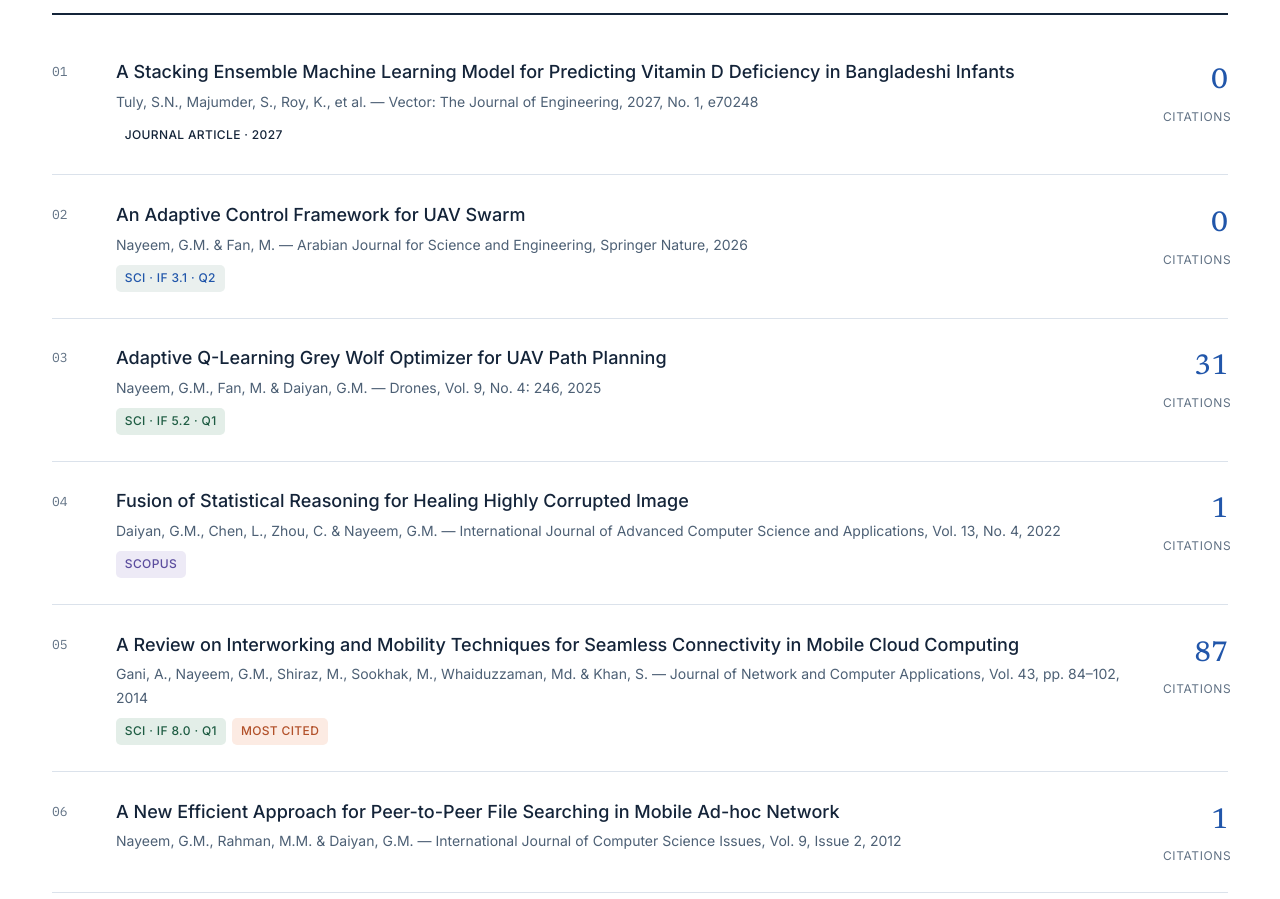
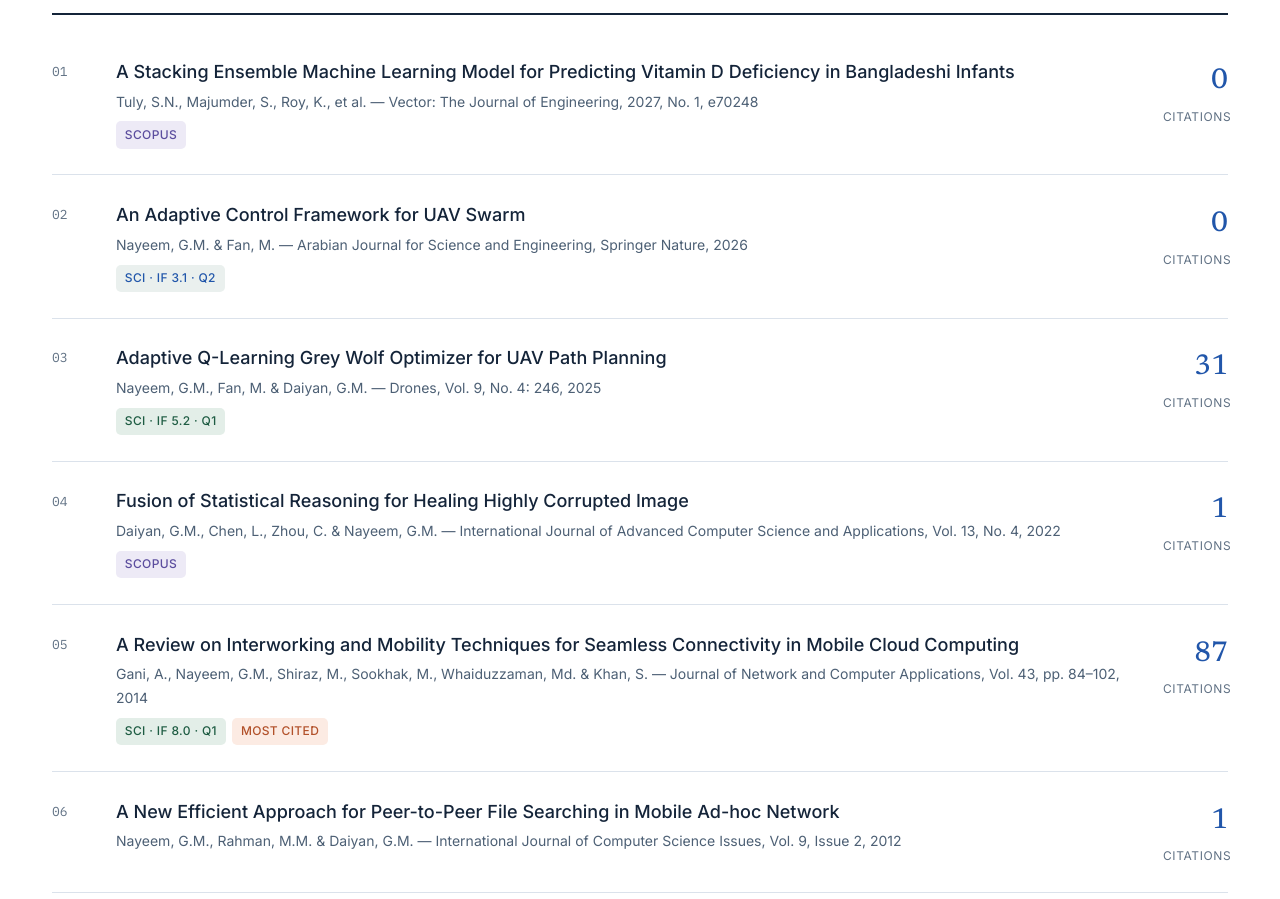
Before and after one commit to gmnctg/gmnctg.github.io, a plain HTML site: page index.html in a window 1280 px wide. Shown: the part 2271-3170 px from the top of the page. Drawn offline with Linux system fonts and the light colour scheme.

```diff
--- a/index.html
+++ b/index.html
@@ -567,7 +567,7 @@ body{font-size:17px}h1,h2,h3{letter-spacing:-.035em}a,button{-webkit-tap-highlig
           Vector: The Journal of Engineering, 2027, No. 1, e70248
         </div>
         <div class="pub-badges">
-          <span class="badge">Journal Article · 2027</span>
+          <span class="badge badge-scopus">Scopus</span>
         </div>
       </div>
       <div class="pub-cite">
```
